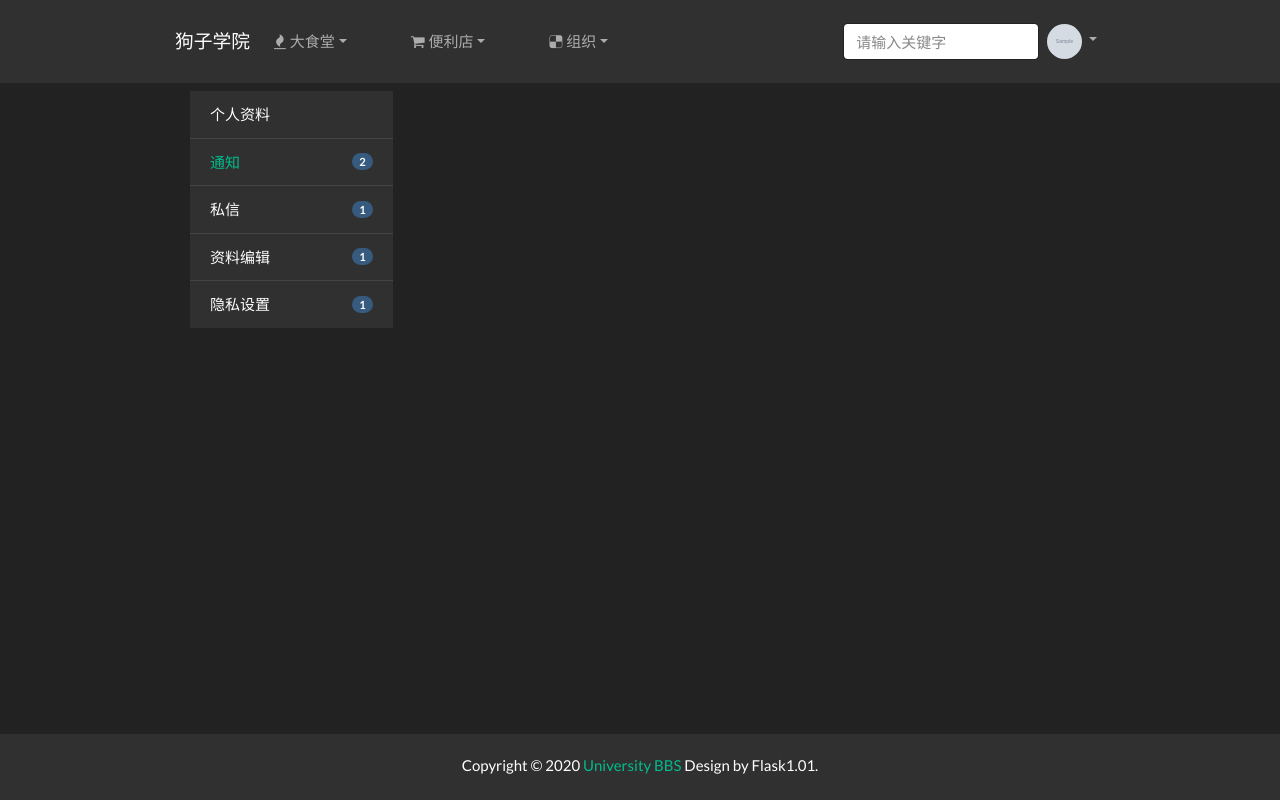
After one commit to weijiang1994/university-bbs, a Flask app: page /user/contacts/1/ in a window 1280 px wide. The commit adds this page. Run offline with Flask 2, Linux system fonts and the light colour scheme; a user stored in the database is signed in; tables that the repository leaves empty hold one stand-in row (values such as "Sample post"); grey boxes marked "Sample" are stand-in pictures; some libraries are stand-ins or nearby versions.

Commit message:
add user private home page

```diff
--- a/bbs/__init__.py
+++ b/bbs/__init__.py
@@ -16,6 +16,7 @@ from bbs.blueprint.auth import auth_bp
 from bbs.blueprint.normal import normal_bp
 from bbs.blueprint.post import post_bp
 from bbs.blueprint.profile import profile_bp
+from bbs.blueprint.user import user_bp
 from bbs.fake import generate_user, generate_post, generate_real_post
 from bbs.utils import get_text_plain
 
@@ -45,6 +46,7 @@ def register_bp(app: Flask):
     app.register_blueprint(normal_bp)
     app.register_blueprint(post_bp)
     app.register_blueprint(profile_bp)
+    app.register_blueprint(user_bp)
 
 
 def register_cmd(app: Flask):
--- a/bbs/blueprint/post.py
+++ b/bbs/blueprint/post.py
@@ -36,7 +36,7 @@ def new_post():
         db.session.commit()
         flash('帖子发布成功!', 'success')
         return redirect(url_for('post.read', post_id=post.id))
-    return render_template('frontend/new-post.html', form=form)
+    return render_template('frontend/post/new-post.html', form=form)
 
 
 @post_bp.route('/read/<post_id>/', methods=['GET'])
@@ -54,7 +54,7 @@ def read(post_id):
     comments = pagination.items
     post.read_times += 1
     db.session.commit()
-    return render_template('frontend/read-post.html', post=post, c_tag=c_tag, comments=comments, pagination=pagination,
+    return render_template('frontend/post/read-post.html', post=post, c_tag=c_tag, comments=comments, pagination=pagination,
                            emoji_urls=EMOJI_INFOS, per_page=per_page, page=page)
 
 
@@ -87,7 +87,7 @@ def edit(post_id):
     form.body.data = post.content
     form.category.data = post.cate_id
     form.anonymous.data = post.is_anonymous
-    return render_template('frontend/edit-post.html', post=post, form=form)
+    return render_template('frontend/post/edit-post.html', post=post, form=form)
 
 
 @post_bp.route('/delete/<post_id>/', methods=['GET'])
--- /dev/null
+++ b/bbs/blueprint/user.py
@@ -0,0 +1,43 @@
+"""
+# coding:utf-8
+@Time    : 2020/12/16
+@Author  : jiangwei
+@mail    : jiangwei1@kylinos.cn
+@File    : user.py
+@Desc    : user
+@Software: PyCharm
+"""
+from flask import Blueprint, render_template, request, flash, redirect, url_for
+from flask_login import login_required, current_user
+from bbs.models import User
+user_bp = Blueprint('user', __name__, url_prefix='/user/')
+
+
+@user_bp.route('/index/<user_id>/')
+@login_required
+def index(user_id):
+    judge(user_id)
+    user = User.query.get_or_404(user_id)
+    return render_template('frontend/user/user-index.html', user=user)
+
+
+def judge(user_id):
+    if current_user.id != int(user_id):
+        flash('您没有权限访问该页面!', 'danger')
+        return redirect(url_for('index_bp.index'))
+
+
+@user_bp.route('/notifications/<user_id>/')
+@login_required
+def notifications(user_id):
+    judge(user_id)
+    user = User.query.get_or_404(user_id)
+    return render_template('frontend/user/user-notification.html', user=user)
+
+
+@user_bp.route('/contacts/<user_id>/')
+@login_required
+def contact(user_id):
+    judge(user_id)
+    user = User.query.get_or_404(user_id)
+    return render_template('frontend/user/user-contact.html', user=user)
--- a/bbs/templates/frontend/base.html
+++ b/bbs/templates/frontend/base.html
@@ -32,13 +32,8 @@
             <button class="navbar-toggler" type="button" data-toggle="collapse" data-target="#navHome" aria-controls="navHome" aria-expanded="false" aria-label="Toggle navigation">
                 <span class="navbar-toggler-icon"></span>
             </button>
-
             <div class="collapse navbar-collapse" id="navHome">
                 <ul class="navbar-nav mr-auto">
-                    <li class="nav-item active mr-5">
-                        <a class="nav-link" href="/"><i class="fa fa-home mr-1"></i>主页<span class="sr-only">(current)</span></a>
-                    </li>
-
                     <li class="nav-item dropdown mr-5">
                         <a class="nav-link dropdown-toggle" href="#" id="talk" data-toggle="dropdown" aria-haspopup="true" aria-expanded="false"><i class="fa fa-fire mr-1"></i>大食堂</a>
                         <div class="dropdown-menu" aria-labelledby="talk">
@@ -74,7 +69,7 @@
                                 <img class="nav-avatar" src="{{ current_user.avatar }}" alt={{ current_user.nickname }}>
                             </a>
                             <div class="dropdown-menu dropdown-menu-right mt-0 rounded-0 border-0" aria-labelledby="navbarDropdown">
-                                <a class="dropdown-item pl-3" href="/profile/user/{{ current_user.id }}/"><i class="fa fa-fw fa-user mr-2"></i>个人资料</a>
+                                <a class="dropdown-item pl-3" href="{{ url_for('user.index', user_id=current_user.id) }}"><i class="fa fa-fw fa-user mr-2"></i>个人主页</a>
                                 {% if ntf_counts %}
                                     <a href="/accounts/profile" class="dropdown-item pl-3"><i class="fa fa-fw fa-bell mr-2"></i>消息 <span class="badge badge-info">{{ ntf_counts }}</span>
                                 {% endif %}
--- /dev/null
+++ b/bbs/templates/frontend/user/user-contact.html
@@ -0,0 +1,39 @@
+{% extends "frontend/base.html" %}
+{% from "macro.html" import user_page_header with context %}
+{% block title %}
+    {{ user.nickname }}的个人主页
+{% endblock %}
+{% block content %}
+    <body>
+    <main>
+        <div class="container mt-2">
+            <div class="col-md-3">
+                <ul class="list-group list-group-flush d-lg-block d-none">
+                    <li class="list-group-item d-flex justify-content-between align-items-center">
+                        个人资料
+                    </li>
+                    <li class="list-group-item d-flex justify-content-between align-items-center">
+                        <a href="/user/notification/">通知</a>
+                        <span class="badge badge-primary badge-pill">2</span>
+                    </li>
+                    <li class="list-group-item d-flex justify-content-between align-items-center">
+                        私信
+                        <span class="badge badge-primary badge-pill">1</span>
+                    </li>
+                    <li class="list-group-item d-flex justify-content-between align-items-center">
+                        资料编辑
+                        <span class="badge badge-primary badge-pill">1</span>
+                    </li>
+                    <li class="list-group-item d-flex justify-content-between align-items-center">
+                        隐私设置
+                        <span class="badge badge-primary badge-pill">1</span>
+                    </li>
+                </ul>
+                {{ user_page_header('通知') }}
+            </div>
+            <div class="col-md-8">
+            </div>
+        </div>
+    </main>
+    </body>
+{% endblock %}
--- a/bbs/templates/macro.html
+++ b/bbs/templates/macro.html
@@ -337,3 +337,44 @@
         </div>
     </li>
 {% endmacro %}
+
+<!-- user page header -->
+{% macro user_page_header(title) %}
+    <div class="dropdown d-lg-none">
+        <button class="btn btn-secondary dropdown-toggle" type="button" id="dropdownMenuButton" data-toggle="dropdown" aria-haspopup="true" aria-expanded="false">
+            {{title}}
+        </button>
+        <div class="dropdown-menu" aria-labelledby="dropdownMenuButton">
+            <a class="dropdown-item" href="{{ url_for('user.index', user_id=user.id) }}">个人资料</a>
+            <a class="dropdown-item" href="{{ url_for('user.notifications', user_id=user.id) }}">通知</a>
+            <a class="dropdown-item" href="#">私信</a>
+            <a class="dropdown-item" href="#">资料编辑</a>
+            <a class="dropdown-item" href="#">隐私设置</a>
+        </div>
+    </div>
+{% endmacro %}
+
+{% macro user_page_header_ul(title) %}
+    <ul class="list-group list-group-flush d-lg-block d-none">
+        <li class="list-group-item d-flex justify-content-between align-items-center">
+            <a class="a-link" href="{{ url_for('user.index', user_id=user.id) }}">个人资料</a>
+        </li>
+        <li class="list-group-item d-flex justify-content-between align-items-center">
+            <a class="a-link" href="{{ url_for('user.notifications', user_id=user.id) }}">通知</a>
+            <span class="badge badge-primary badge-pill">2</span>
+        </li>
+        <li class="list-group-item d-flex justify-content-between align-items-center">
+            <a class="a-link" href="{{ url_for('user.contact', user_id=user.id) }}"></a>私信
+            <span class="badge badge-primary badge-pill">1</span>
+        </li>
+        <li class="list-group-item d-flex justify-content-between align-items-center">
+            资料编辑
+            <span class="badge badge-primary badge-pill">1</span>
+        </li>
+        <li class="list-group-item d-flex justify-content-between align-items-center">
+            隐私设置
+            <span class="badge badge-primary badge-pill">1</span>
+        </li>
+    </ul>
+
+{% endmacro %}
```
Also changed, not shown: bbs/blueprint/profile.py (+5 -5 lines), bbs/templates/frontend/user/user-index.html (added, +19 -0 lines), bbs/templates/frontend/user/user-notification.html (added, +39 -0 lines), bbs/templates/frontend/post/edit-post.html (renamed from bbs/templates/frontend/edit-post.html), bbs/templates/frontend/post/new-post.html (renamed from bbs/templates/frontend/new-post.html), bbs/templates/frontend/post/read-post.html (renamed from bbs/templates/frontend/read-post.html), bbs/templates/frontend/profile/profile-collections.html (renamed from bbs/templates/frontend/profile-collections.html), bbs/templates/frontend/profile/profile-comment.html (renamed from bbs/templates/frontend/profile-comment.html), bbs/templates/frontend/profile/profile-followers.html (renamed from bbs/templates/frontend/profile-followers.html), bbs/templates/frontend/profile/profile-following.html (renamed from bbs/templates/frontend/profile-following.html), bbs/templates/frontend/profile/profile.html (renamed from bbs/templates/frontend/profile.html).
